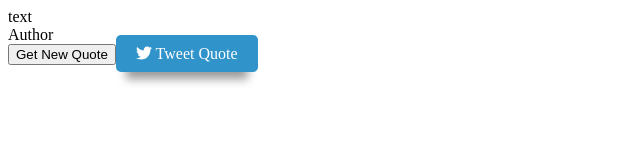
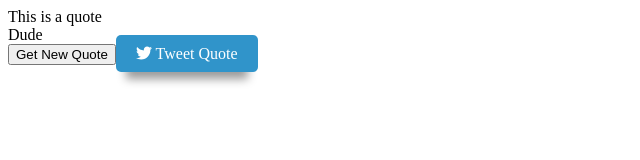
Before and after one commit to hagnerd/ts-rndm-quote-machine, a React (Create React App) app: page / in a window 1280 px wide. Shown: the top 160 px of the page, without its empty margins (0-640 px from the left). Built offline with nearby package versions, Linux system fonts and the light colour scheme.

Commit message:
Fulfill QuoteText component features

```diff
--- a/src/components/Author/Author.tsx
+++ b/src/components/Author/Author.tsx
@@ -2,7 +2,7 @@ import * as React from 'react';
 
 export interface IAuthorProps {
   author: string;
-  id: string;
+  id?: string;
 }
 
 const Author: React.SFC<IAuthorProps> = ({ author, id }) => {
--- /dev/null
+++ b/src/components/QuoteText/QuoteText.tsx
@@ -0,0 +1,12 @@
+import * as React from 'react';
+
+interface IQuoteTextProps {
+  text: string;
+  id?: string;
+}
+
+const QuoteText: React.SFC<IQuoteTextProps> = ({ text, id }) => {
+  return <div id={id}>{text}</div>;
+};
+
+export default QuoteText;
--- /dev/null
+++ b/src/components/QuoteText/index.tsx
@@ -0,0 +1,3 @@
+import QuoteText from './QuoteText';
+
+export default QuoteText;
--- a/src/screens/App/App.tsx
+++ b/src/screens/App/App.tsx
@@ -1,14 +1,15 @@
 import * as React from 'react';
+import Author from '../../components/Author';
 import NewQuoteBtn from '../../components/NewQuoteBtn';
+import QuoteText from '../../components/QuoteText';
 import TweetQuote from '../../components/TweetQuote';
 
 const dummy = () => null;
 
 const App: React.SFC<{}> = () => (
   <div id="quote-box">
-    <div id="text">text</div>
-    <div id="author">Author</div>
-    {/* <button id="new-quote">New Quote</button> */}
+    <QuoteText text="This is a quote" id="text" />
+    <Author id="author" author="Dude" />
     <NewQuoteBtn onClick={dummy} id="new-quote" />
     <TweetQuote encodedTweetText="cd" id="tweet-quote" />
   </div>
```
Also changed, not shown: 1 other file (tests, documents, lock files or other folders).
